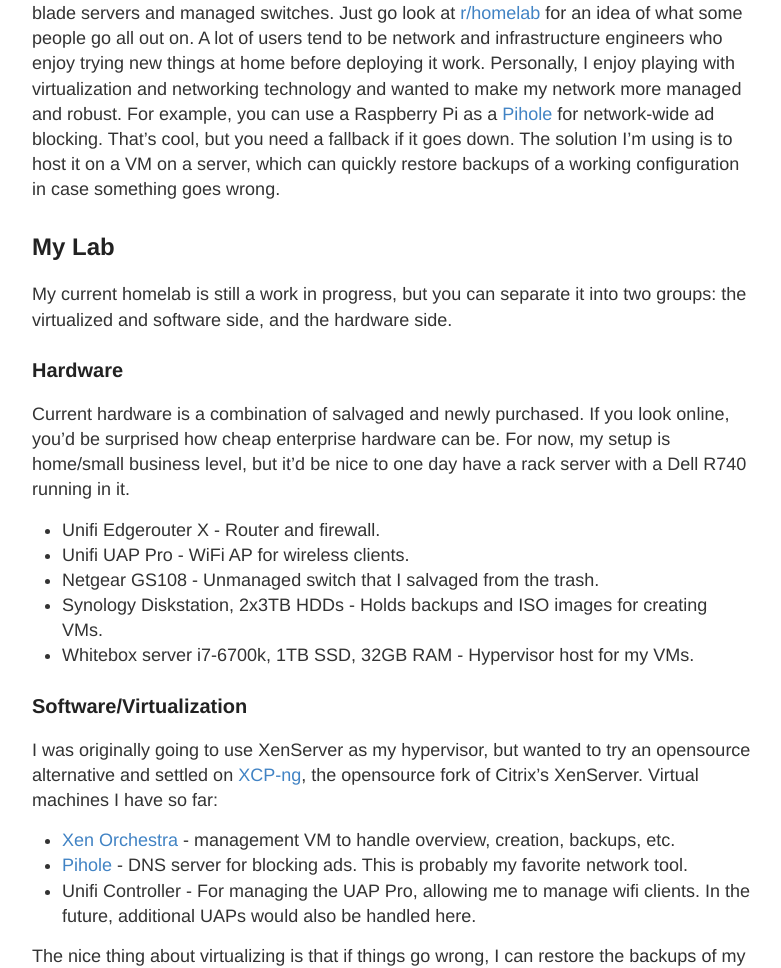
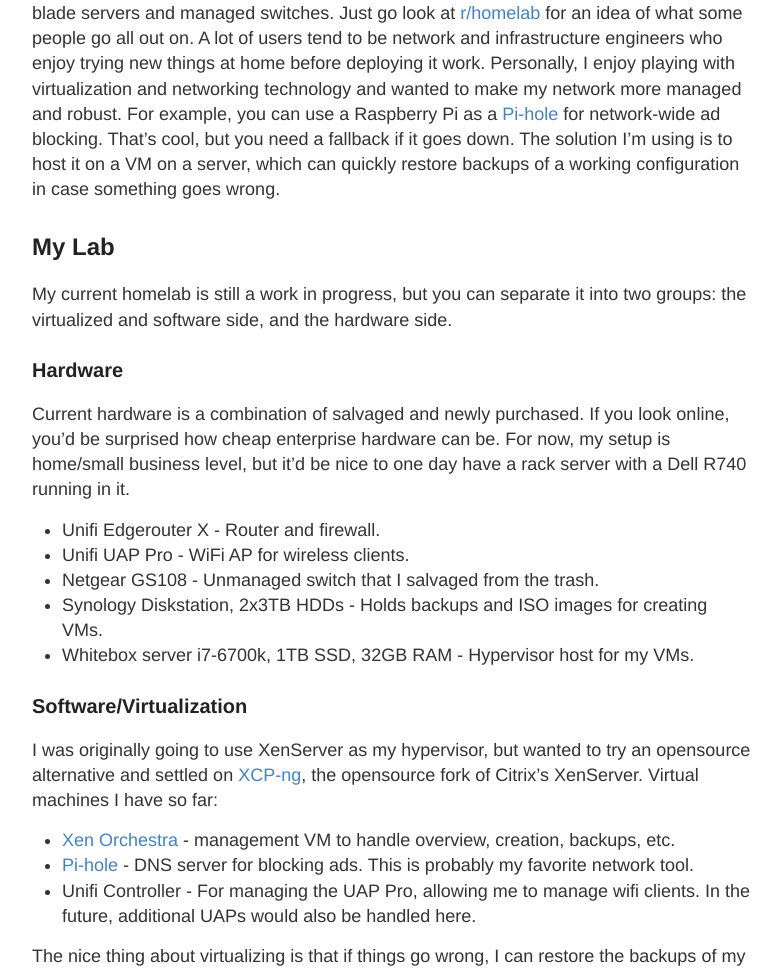
Before and after one commit to quickbrownfox319/quickbrownfox319.github.io, a Jekyll site: the page built from _posts/2019-11-08-Homelab-setup.md, in a window 1280 px wide and 1400 px high, scrolled down 921 px. Shown: the part 156-1124 px from the top of the window, without its empty margins (248-1029 px from the left). Built offline with Jekyll 4.4.1, drawn with Linux system fonts in a browser that asks for light colours; our own code applies the rules of GitHub Pages for plain Markdown files.

Commit message:
more typos

```diff
--- a/_posts/2019-11-08-Homelab-setup.md
+++ b/_posts/2019-11-08-Homelab-setup.md
@@ -9,7 +9,7 @@ This is by far the most common one that people do as it's the least amount of ha
 For the brave, there's the option of buying your own equipment, as those monthly rental fees tend to add up. Most recent estimate for renting a router from an ISP was something along the line of $10/month for a modem and router combo, which adds up to $120/year. This is for usually pretty garbage units, causing people to (rightfully) complain about their terrible download/upload speeds that they're overpaying for. In comparison, you can buy your own modem and router for a little more than that, and own it forever. The hardware you pay for tends to be of better performance if you choose well, making the economics of buying your own equipment that much more attractive. You can choose to separate your modem and router into their own respective units, where management is usually set (and forgotten) through a clunky web interface. The web portal will allow you some basic setup features such setting the SSID, port forwarding, client management, and maybe even some advanced features like adding network storage or a VPN server.
 
 #### 3. Build your own infrastructure
-Homelabbing is basically taking point #2 above and beyond for micromanaging your network. It can be as simple as using a Raspberry Pi for a DNS server to a rack full of blade servers and managed switches. Just go look at [r/homelab](https://old.reddit.com/r/homelab/) for an idea of what some people go all out on. A lot of users tend to be network and infrastructure engineers who enjoy trying new things at home before deploying it work. Personally, I enjoy playing with virtualization and networking technology and wanted to make my network more managed and robust. For example, you can use a Raspberry Pi as a [Pihole](https://pi-hole.net/) for network-wide ad blocking. That's cool, but you need a fallback if it goes down. The solution I'm using is to host it on a VM on a server, which can quickly restore backups of a working configuration in case something goes wrong.
+Homelabbing is basically taking point #2 above and beyond for micromanaging your network. It can be as simple as using a Raspberry Pi for a DNS server to a rack full of blade servers and managed switches. Just go look at [r/homelab](https://old.reddit.com/r/homelab/) for an idea of what some people go all out on. A lot of users tend to be network and infrastructure engineers who enjoy trying new things at home before deploying it work. Personally, I enjoy playing with virtualization and networking technology and wanted to make my network more managed and robust. For example, you can use a Raspberry Pi as a [Pi-hole](https://pi-hole.net/) for network-wide ad blocking. That's cool, but you need a fallback if it goes down. The solution I'm using is to host it on a VM on a server, which can quickly restore backups of a working configuration in case something goes wrong.
 
 ## My Lab
 My current homelab is still a work in progress, but you can separate it into two groups: the virtualized and software side, and the hardware side.
@@ -27,7 +27,7 @@ Current hardware is a combination of salvaged and newly purchased. If you look o
 I was originally going to use XenServer as my hypervisor, but wanted to try an opensource alternative and settled on [XCP-ng](https://xcp-ng.org/), the opensource fork of Citrix's XenServer. Virtual machines I have so far:
 
   * [Xen Orchestra](https://xen-orchestra.com/#!/xo-home) - management VM to handle overview, creation, backups, etc.
-  * [Pihole](https://pi-hole.net/) - DNS server for blocking ads. This is probably my favorite network tool.
+  * [Pi-hole](https://pi-hole.net/) - DNS server for blocking ads. This is probably my favorite network tool.
   * Unifi Controller - For managing the UAP Pro, allowing me to manage wifi clients. In the future, additional UAPs would also be handled here.
 
 The nice thing about virtualizing is that if things go wrong, I can restore the backups of my VMs to a point that worked before. By having my system perform monthly backups, I (hopefully) won't have to go too far back to restore my network to a working state. Additionally, everything is handled on a single machine. This is a two-edged sword, as on one hand I can easily move to a different location and get things going again pretty quickly. On the other hand, a physically damaged machine without offsite backups is a very bad situation to be in. The largest advantage to virtualization for me is the ability to self-host my own services and start moving away from relying on companies that control my data. Future services and features I'd like to implement in no particular order:
```
